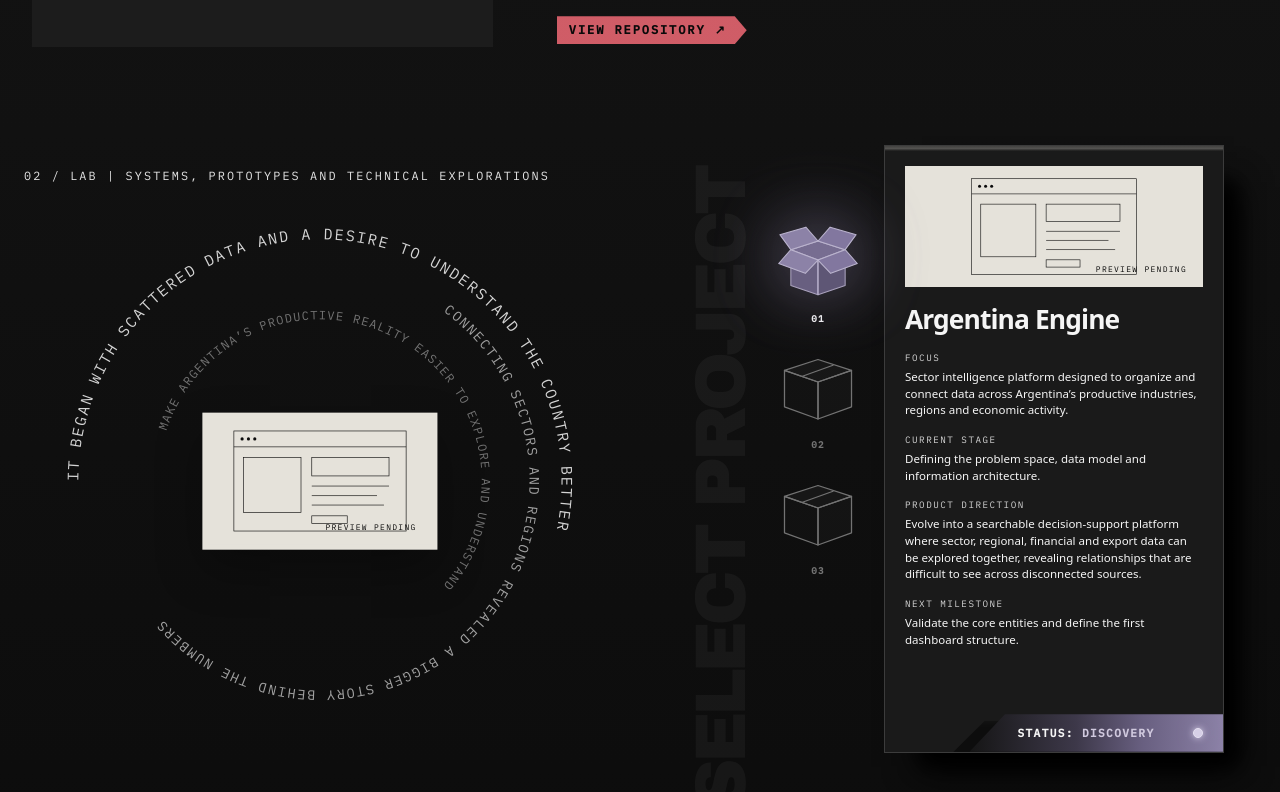
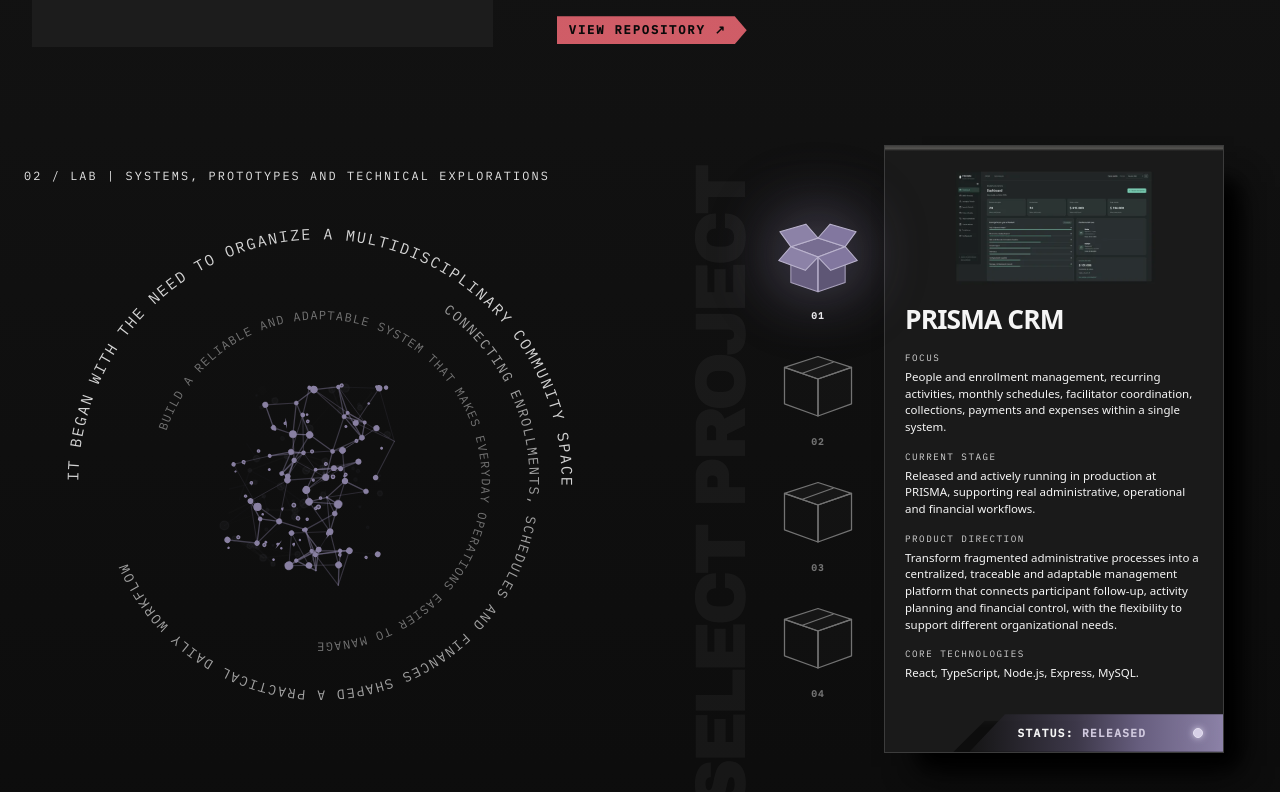
Before and after one commit to hernan-go/portfolio-hernan, a React (Vite) app: page / in a window 1280 px wide. Shown: the part 1458-2250 px from the top of the page. Built offline with nearby package versions, Linux system fonts and the light colour scheme.

Commit message:
feat: integrate PRISMA CRM into LAB

```diff
--- a/src/components/lab/LabProjectBoxes.tsx
+++ b/src/components/lab/LabProjectBoxes.tsx
@@ -20,7 +20,7 @@ export function LabProjectBoxes({
       className={
         orientation === "vertical"
           ? "flex flex-col items-center gap-4"
-          : "grid grid-cols-3 gap-6"
+          : "grid grid-cols-2 gap-6 sm:grid-cols-4"
       }
     >
       {projects.map((project, index) => {
--- a/src/components/lab/LabProjectPanel.tsx
+++ b/src/components/lab/LabProjectPanel.tsx
@@ -49,6 +49,9 @@ export function LabProjectPanel({ project, isActive }: LabProjectPanelProps) {
       </div>
 
       <div
+        role={project.coreTechnologies ? "region" : undefined}
+        tabIndex={project.coreTechnologies ? 0 : undefined}
+        aria-label={project.coreTechnologies ? `${project.name} project details` : undefined}
         className="
           px-5
           pb-12
@@ -58,6 +61,10 @@ export function LabProjectPanel({ project, isActive }: LabProjectPanelProps) {
           sm:overscroll-contain
           sm:[scrollbar-width:none]
           sm:[&::-webkit-scrollbar]:hidden
+          focus-visible:outline-2
+          focus-visible:outline-solid
+          focus-visible:-outline-offset-2
+          focus-visible:outline-[#8C82A7]
           "
       >
         <header>
@@ -84,6 +91,10 @@ export function LabProjectPanel({ project, isActive }: LabProjectPanelProps) {
             label="Product direction"
             value={project.productDirection}
           />
+
+          {project.coreTechnologies && (
+            <ProjectField label="Core Technologies" value={project.coreTechnologies} />
+          )}
 
           {project.nextMilestone && (
               <ProjectField label="Next milestone" value={project.nextMilestone} />
--- a/src/components/lab/LabStoryOrbit.tsx
+++ b/src/components/lab/LabStoryOrbit.tsx
@@ -1,7 +1,7 @@
 import { useEffect, useId, useRef, type RefObject } from "react";
 
+import orbitCenter from "../../assets/lab/orbit_center.svg";
 import type { LabProject } from "../../data/labProjects";
-import { LabProjectMedia } from "./LabProjectMedia";
 
 type LabStoryOrbitProps = {
   project: LabProject;
@@ -251,22 +251,13 @@ export function LabStoryOrbit({
           -translate-y-1/2
         "
       >
-        <div
-          className="
-            overflow-hidden
-            border
-            border-white/10
-            bg-[#e5e2da]
-            p-1
-            shadow-[0_20px_45px_rgba(0,0,0,0.3)]
-          "
-        >
-          <LabProjectMedia
-            image={project.image}
-            projectName={project.name}
-            variant="orbit"
-          />
-        </div>
+        <img
+          src={orbitCenter}
+          alt=""
+          aria-hidden="true"
+          draggable={false}
+          className="block h-auto w-full"
+        />
       </div>
     </div>
   );
--- a/src/data/labProjects.ts
+++ b/src/data/labProjects.ts
@@ -1,5 +1,7 @@
+import prismaCrmDashboard from "../assets/lab/prisma_crm_dashboard.webp";
+
 export type LabProjectId =
-  "argentina-engine" | "holistic-practice-saas" | "fastwork";
+  "prisma-crm" | "argentina-engine" | "holistic-practice-saas" | "fastwork";
 
 export type LabStatus =
   | "DISCOVERY"
@@ -10,6 +12,7 @@ export type LabStatus =
   | "COMPLETED";
 
 export type LabVisualKey =
+  | "prisma-crm-management"
   | "argentina-data-map"
   | "holistic-consultation-flow"
   | "fastwork-marketplace-flow";
@@ -34,6 +37,7 @@ export type LabProject = {
   focus: string;
   currentStage: string;
   productDirection: string;
+  coreTechnologies?: string;
   nextMilestone?: string;
   projectCollaborators?: string;
   visualKey: LabVisualKey;
@@ -46,6 +50,33 @@ export type LabProject = {
 };
 
 export const labProjects: LabProject[] = [
+  {
+    id: "prisma-crm",
+    name: "PRISMA CRM",
+    descriptor:
+      "A full-stack CRM built to centralize the operations of a multidisciplinary community space.",
+    status: "RELEASED",
+    focus:
+      "People and enrollment management, recurring activities, monthly schedules, facilitator coordination, collections, payments and expenses within a single system.",
+    currentStage:
+      "Released and actively running in production at PRISMA, supporting real administrative, operational and financial workflows.",
+    productDirection:
+      "Transform fragmented administrative processes into a centralized, traceable and adaptable management platform that connects participant follow-up, activity planning and financial control, with the flexibility to support different organizational needs.",
+    coreTechnologies: "React, TypeScript, Node.js, Express, MySQL.",
+    visualKey: "prisma-crm-management",
+    image: {
+      src: prismaCrmDashboard,
+      alt: "PRISMA CRM administrative dashboard showing enrollments, activity summaries and monthly financial information.",
+    },
+    storyRings: {
+      outer:
+        "It began with the need to organize a multidisciplinary community space",
+      middle:
+        "Connecting enrollments, schedules and finances shaped a practical daily workflow",
+      inner:
+        "Build a reliable and adaptable system that makes everyday operations easier to manage",
+    },
+  },
   {
     id: "argentina-engine",
     name: "Argentina Engine",
--- a/src/sections/Lab.tsx
+++ b/src/sections/Lab.tsx
@@ -161,7 +161,7 @@ export function Lab() {
               Select project
             </span>
 
-            <div className="relative z-10 translate-x-15 -translate-y-35">
+            <div className="relative z-10 translate-x-15 -translate-y-20">
               <LabProjectBoxes
                 projects={labProjects}
                 activeProjectId={activeProjectId}
```
Also changed, not shown: src/assets/lab/orbit_center.svg (added), src/assets/lab/prisma_crm_dashboard.webp (added), 2 other files (tests, documents, lock files or other folders).
